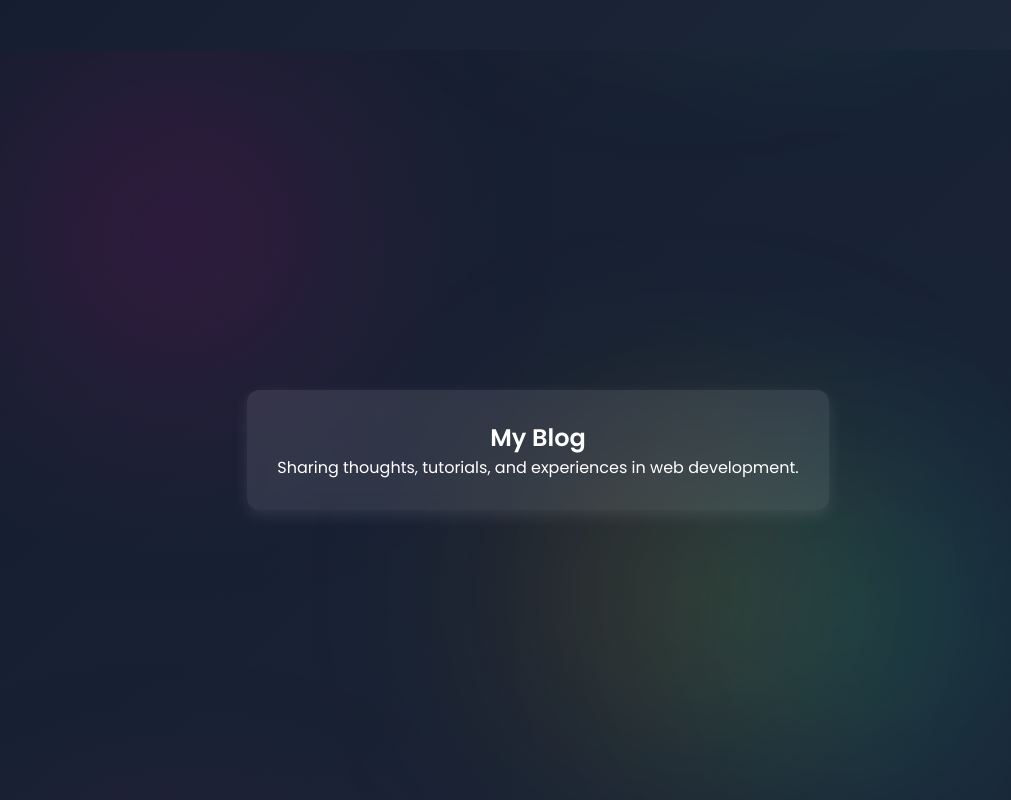
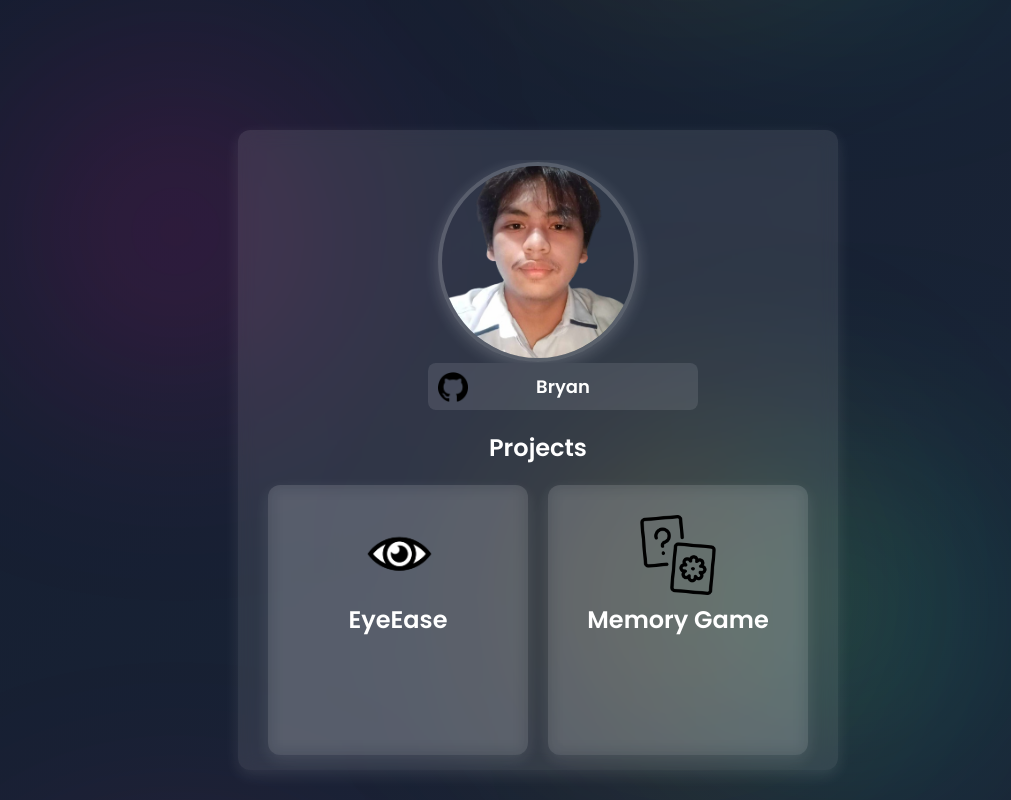
Before and after one commit to Ryuuen8/Portfolio1, a plain HTML site: page index.html in a window 1280 px wide. Shown: the part 1620-2420 px from the top of the page, without its empty margins (102-1113 px from the left). Drawn offline with Linux system fonts and the light colour scheme.

Commit message:
Second Commit

```diff
--- a/index.html
+++ b/index.html
@@ -21,7 +21,7 @@
       <div class="links">
         <a href="#homeSec"><button>Home</button></a>
         <a href="#aboutSec"><button>About</button></a>
-        <a href="#blogSec"><button>Blog</button></a>
+        <a href="#blogSec"><button>Projects</button></a>
         <a href="#contactSec"><button>Contact</button></a>
       </div>
     </nav>
@@ -34,12 +34,10 @@
         <h1>Hi, I'm Bryan</h1>
         <h2>Aspiring Back End Developer</h2>
         <p>
-          "Lorem ipsum dolor sit amet, consectetur adipiscing elit, sed do
-          eiusmod tempor incididunt ut labore et dolore magna aliqua. Ut enim ad
-          minim veniam, quis nostrud exercitation ullamco laboris nisi ut
-          aliquip ex ea commodo consequat. Duis aute irure dolor in
-          reprehenderit in voluptate velit esse cillum dolore eu fugiat nulla
-          pariatur."
+          "Hi, I'm Bryan, an aspiring Back-End Developer passionate about
+          building efficient systems. I specialize in databases, APIs, and
+          server-side logic.My goal is to create secure, high-performance applications
+          that solve real-world problems."
         </p>
       </div>
     </section>
@@ -83,8 +81,26 @@
       <div class="background-glow glow-2"></div>
       <div class="background-glow glow-3"></div>
       <div class="card-container">
-        <h1>My Blog</h1>
-        <p>Sharing thoughts, tutorials, and experiences in web development.</p>
+        <div class="img-property">
+          <img src="wth.png" alt="">
+        </div>
+        <div class="txt-container">
+        <img src="github.png" alt="" height="30px">
+        <a href="https://github.com/Ryuuen8?tab=repositories">Bryan</a>
+        </div>
+        <div class="Project-text">
+          <h1>Projects</h1>
+        </div>
+        <div class="project-container">
+          <div class="project-1">
+            <img src="eye.png" alt="" >
+            <h2>EyeEase</h2>
+          </div>
+          <div class="project-2">
+            <img src="m-icon.png" alt="">
+            <h2>Memory Game</h2>
+          </div>
+        </div>
       </div>
     </section>
 
--- a/portfolio.css
+++ b/portfolio.css
@@ -27,7 +27,7 @@
   justify-content: center;
 }
 
-.links a button {
+.links button {
   background: transparent;
   border: 2px solid white;
   color: white;
@@ -37,22 +37,20 @@
   transition: all 0.3s ease-in-out;
 }
 
-.links a button:hover {
+.links button:hover {
   background: white;
   color: black;
 }
 
-/* Ensure the body doesn't hide the top of the page */
 body {
   margin-top: 70px;
   background: linear-gradient(135deg, #0f172a, #1e293b);
   color: white;
-  overflow-x: hidden;
   scroll-snap-type: y mandatory;
+  overflow-x: hidden; /* Prevents horizontal scrolling issues */
 }
 
-
-
+/* Background Glow */
 .background-glow {
   position: absolute;
   width: 300px;
@@ -61,6 +59,7 @@ body {
   filter: blur(120px);
   animation: float 6s infinite alternate ease-in-out;
   z-index: -1;
+  transform: translate(-50%, -50%);
 }
 
 .glow-1 { top: 5%; left: 10%; }
@@ -85,7 +84,10 @@ section {
 
 /* Home Section */
 #homeSec {
-  display: flex;
+  background-image: url('lptp.png');
+  background-size: 600px;
+  background-position: left;
+  background-repeat: no-repeat;
   flex-direction: column;
   align-items: center;
   gap: 15px;
@@ -108,15 +110,14 @@ section {
 
 /* About Me Section */
 #aboutSec {
-  background: linear-gradient(135deg, #0f172a, #1e293b);
   padding: 40px;
 }
 
-/* Container for About Me Content */
 .about-container {
   display: flex;
+  flex-wrap: wrap;
   justify-content: space-between;
-  align-items: flex-start;
+  align-items: center;
   width: 100%;
   max-width: 1200px;
   background: rgba(255, 255, 255, 0.05);
@@ -145,10 +146,6 @@ section {
   margin-bottom: 20px;
 }
 
-.about-text p:last-of-type {
-  margin-bottom: 0;
-}
-
 /* About Skills & Experience (Right side) */
 .about-skills {
   width: 35%;
@@ -171,30 +168,138 @@ section {
 
 .about-skills ul li {
   font-size: 16px;
-  opacity: 0.9;
+  opacity: 1;
   margin: 10px 0;
+  transition: color 0.3s ease, transform 0.2s ease;/
 }
 
-/* Hover Effect for Skills */
 .about-skills ul li:hover {
-  color: #f0f0f0;
-  transition: color 0.3s ease;
+  color: #ff79c6;
+  transform: translateX(5px);
 }
+
 
 /* Blog Card */
 .card-container {
+  height: 80vh;
+  width: 75vh;
   padding: 30px;
   background: rgba(255, 255, 255, 0.1);
   border-radius: 12px;
   backdrop-filter: blur(8px);
   box-shadow: 0 5px 15px rgba(255, 255, 255, 0.1);
-  transition: transform 0.3s ease-in-out;
+  transition: transform 0.3s ease-in-out, box-shadow 0.3s ease-in-out;
+}
+
+.card-container .img-property {
+  height: 35%;
+  display: flex;
+  justify-content: center;
+  align-items: center;
+  position: relative;
+  overflow: hidden;
+}
+
+.card-container .img-property img {
+  border-radius: 50%;
+  height: 200px;
+  width: 200px;
+  object-fit: cover;
+  border: 4px solid rgba(255, 255, 255, 0.2);
+  box-shadow: 0 4px 15px rgba(255, 255, 255, 0.2);
+  transition: transform 0.3s ease-in-out, box-shadow 0.3s ease-in-out;
+}
+
+.card-container .img-property img:hover {
+  transform: scale(1.05);
+  box-shadow: 0 8px 20px rgba(255, 255, 255, 0.3);
+}
+
+.txt-container {
+  display: flex;
+  justify-content: center;
+  align-items: center;
+  position: relative;
+  margin-left: 160px;
+  padding: 10px;
+  width: 50%;
+  background: rgba(255, 255, 255, 0.1);
+  border-radius: 8px;
+}
+
+.txt-container img{
+ position: absolute;
+ left: 10px;
+}
+
+.txt-container a {
+  font-family: 'Poppins', sans-serif;
+  color: white;
+  text-decoration: none;
+  font-size: 18px;
+  font-weight: 600;
+}
+
+.txt-container a:hover {
+  color: #ff79c6;
+}
+
+.project-container {
+  gap: 20px;
+  margin-top: 20px;
+  display: flex;
+}
+.card-container .Project-text {
+  margin-top: 20px;
+  margin-bottom: 10px;
+}
+.project-container .project-1 {
+  flex: 1;
+  padding: 30px;
+  height: 270px;
+  width: 270px;
+  background: rgba(255, 255, 255, 0.1);
+  border-radius: 12px;
+  backdrop-filter: blur(8px);
+  box-shadow: 0 5px 15px rgba(255, 255, 255, 0.1);
+  transition: transform 0.3s ease-in-out, box-shadow 0.3s ease-in-out;
+}
+
+.project-container .project-1:hover {
+  transform: translateY(-10px);
+  box-shadow: 0 10px 30px rgba(255, 255, 255, 0.2);
+}
+
+.project-container .project-1 img {
+  height: 80px;
+}
+
+.project-container .project-2 {
+  flex: 1;
+  padding: 30px;
+  height: 270px;
+  width: 270px;
+  background: rgba(255, 255, 255, 0.1);
+  border-radius: 12px;
+  backdrop-filter: blur(8px);
+  box-shadow: 0 5px 15px rgba(255, 255, 255, 0.1);
+  transition: transform 0.3s ease-in-out, box-shadow 0.3s ease-in-out;
+}
+
+.project-container .project-2 img {
+  height: 80px;
+}
+
+.project-container .project-2:hover {
+  transform: translateY(-10px);
+  box-shadow: 0 10px 30px rgba(255, 255, 255, 0.2);
 }
 
 .card-container:hover {
   transform: translateY(-10px);
   box-shadow: 0 10px 30px rgba(255, 255, 255, 0.2);
 }
+
 
 /* Footer */
 .footer {
@@ -210,7 +315,7 @@ section {
     padding: 10px 0;
   }
 
-  .links a button {
+  .links button {
     padding: 8px 16px;
     font-size: 14px;
   }
@@ -257,7 +362,7 @@ section {
 
 @media (max-width: 480px) {
   /* Navigation Bar */
-  .links a button {
+  .links button {
     padding: 6px 12px;
     font-size: 12px;
   }
--- a/portfolio.js
+++ b/portfolio.js
@@ -10,16 +10,14 @@ $(document).ready(function() {
         }
     });
 
-    // Fade-in effect for sections
     $(window).on("scroll", function() {
-        $(".card-container, .content-container").each(function() {
+        $(".card-container").each(function() {
             var position = $(this).offset().top;
             var windowHeight = $(window).height();
             var scrollTop = $(window).scrollTop();
 
             if (position < scrollTop + windowHeight - 50) {
-                $(this).css("opacity", "1");
-                $(this).css("transform", "translateY(0)");
+                $(this).addClass("fade-in");
             }
         });
     });
```
Also changed, not shown: eye.png (added), github.png (added), lptp.png (added), m-icon.png (added).
